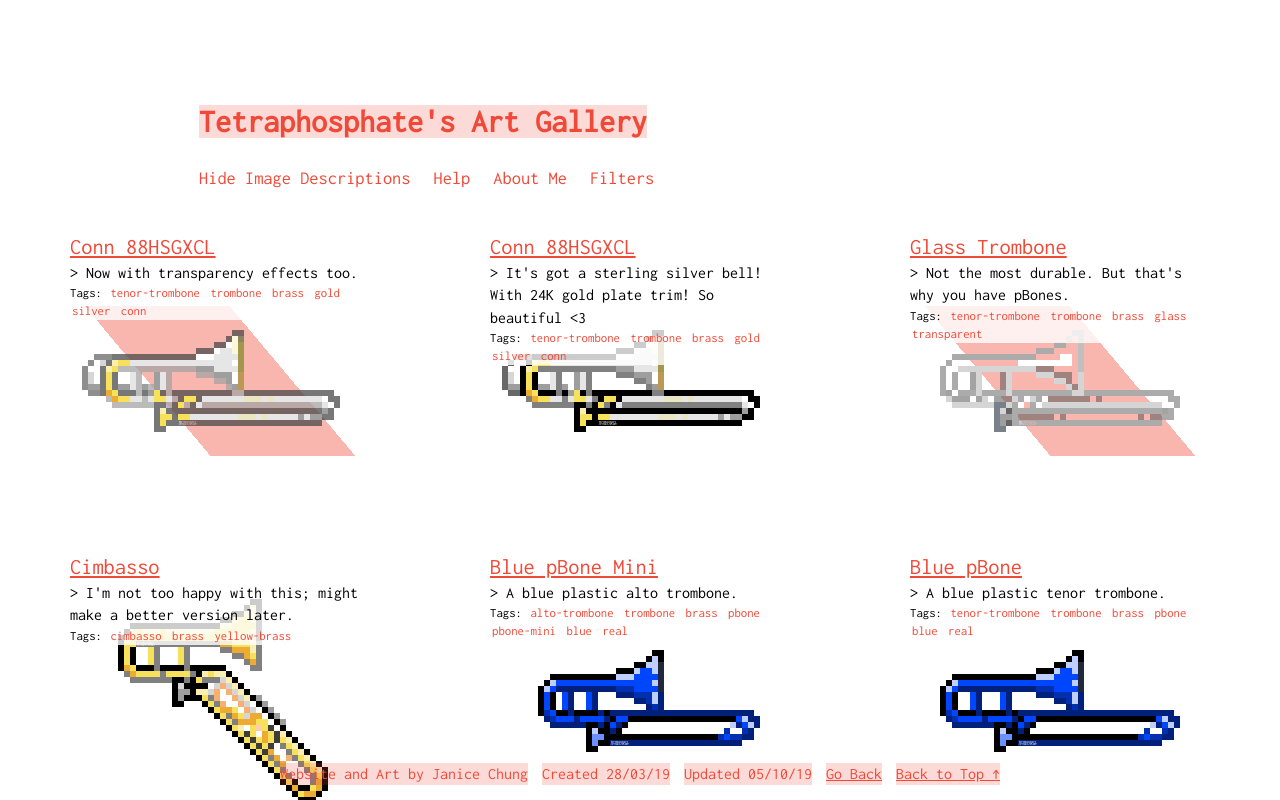
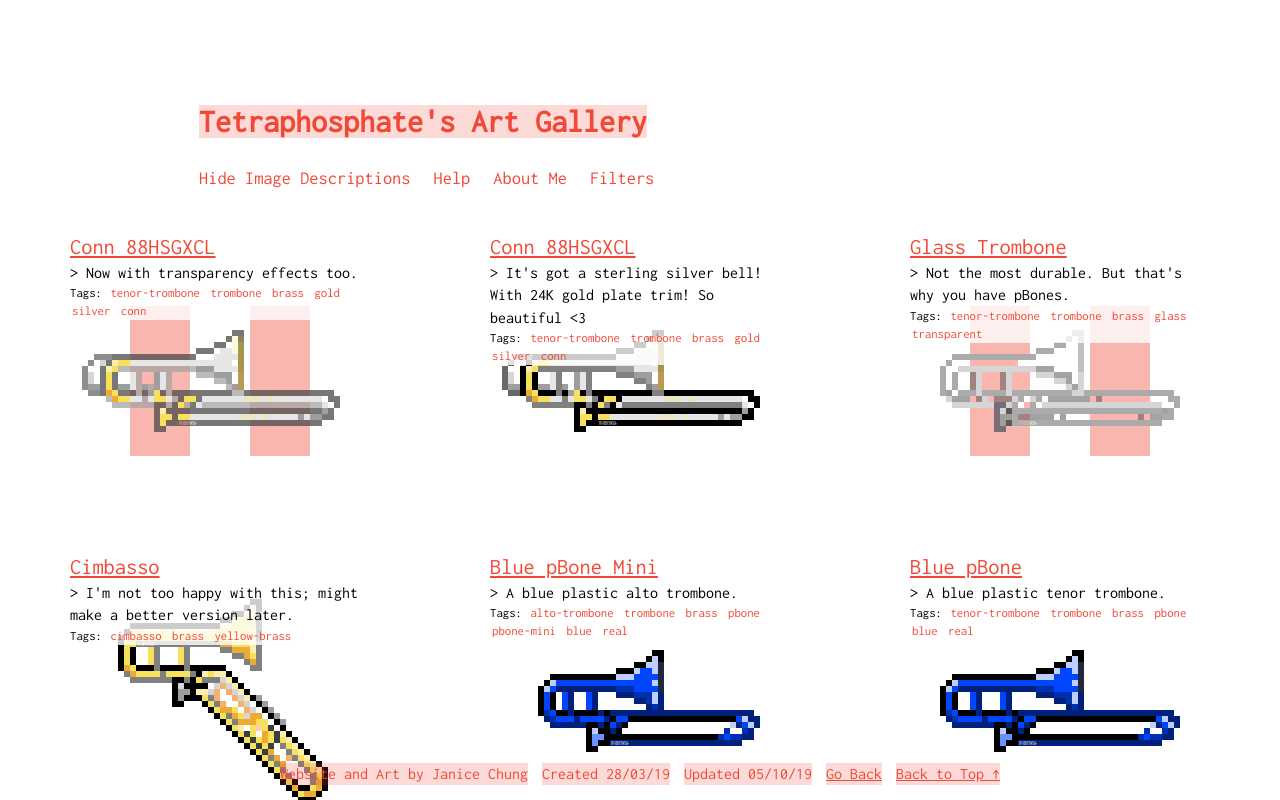
Before and after one commit to Tetraphosphate/tetraphosphate.github.io, a plain HTML site: page gallery/index.html in a window 1280 px wide. Both pictures are taken after a click on the element "Show Image Descriptions". Shown: the top 800 px of the page. Drawn offline with Linux system fonts and the light colour scheme.

Commit message:
Update gallery.css

```diff
--- a/gallery/gallery.css
+++ b/gallery/gallery.css
@@ -11,7 +11,7 @@
 }
 
 .transparent >.background {
-    background-image: linear-gradient(50deg, #ffffff 33%, #f0493766 33%, #f0493766 67%, #ffffff 67%);
+    background-image: linear-gradient(90deg, #ffffff 20%, #f0493766 20%, #f0493766 40%, #ffffff 40%, #ffffff 60%, #f0493766 60%, #f0493766 80%, #ffffff 80%, #ffffff 100%);
     border-radius: 8px;
 }
 
@@ -70,11 +70,13 @@ h3 {
     margin-right: 2px;
     color: var(--colour);
     text-decoration: none;
+    cursor: pointer;
 }
 
 .tag:hover {
     text-decoration: none;
     color: black;
+    cursor: pointer;
 }
 
 p.tooltip-tags {
@@ -91,6 +93,7 @@ h3.tooltip-title {
 h3.tooltip-title:hover {
     color: black;
     text-decoration: none;
+    cursor: pointer;
 }
 
 .tooltip > p {
@@ -129,6 +132,7 @@ a:hover, .fakelink:hover, a:visited:hover, .linkblock:hover {
 
 a:visited {
     color: purple;
+    cursor: pointer;
 }
 
 h1 {
@@ -161,6 +165,7 @@ p {
 
     #navigation >.linkblock {
         font-size: 115%;
+        cursor: pointer;
     }
 
     .page {
@@ -207,6 +212,7 @@ p {
     .linkblock {
         display: block;
         background-color: transparent;
+        cursor: pointer;
     }
 
     .paragraph {
```
